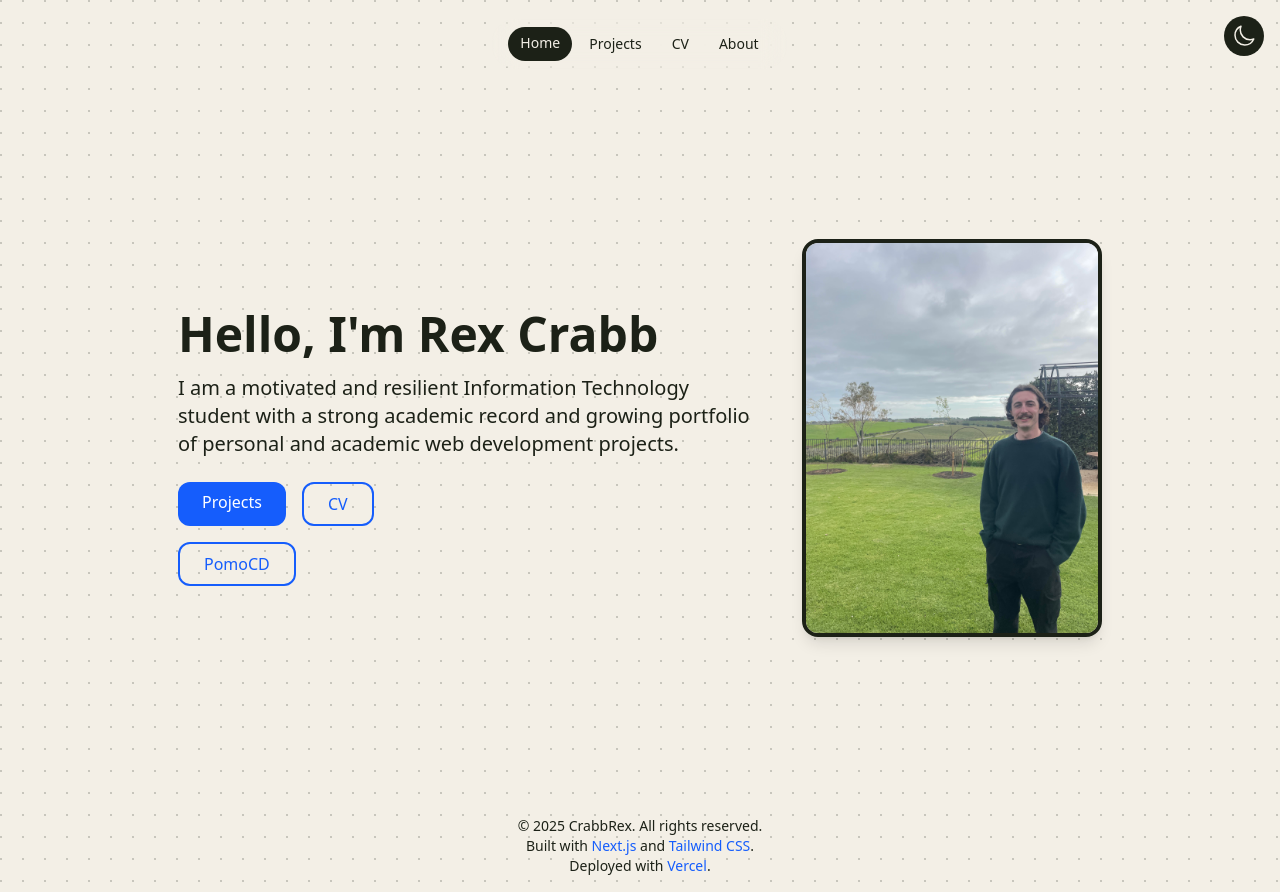
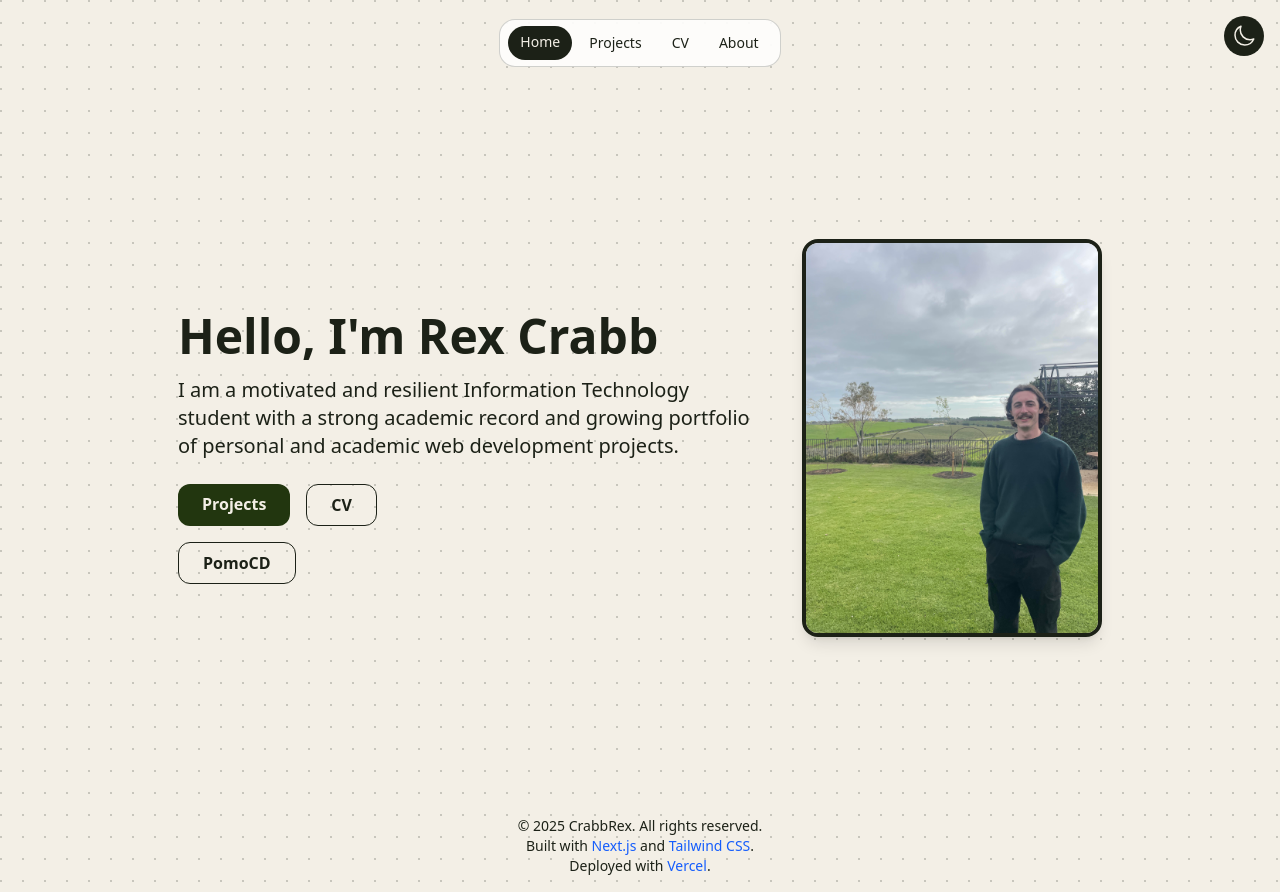
Before and after one commit to CrabbRex/my-cv-site, a Next.js app: page / in a window 1280 px wide. Built offline with nearby package versions, Linux system fonts and the light colour scheme.

Commit message:
Implement: Button and Nav style changes

```diff
--- a/src/app/components/ActiveNavButtons.tsx
+++ b/src/app/components/ActiveNavButtons.tsx
@@ -11,14 +11,14 @@ export default function ActiveNavButtons() {
       <div className="flex flex-wrap gap-4">
         <Link
           href="/projects"
-          className="bg-blue-600 text-white px-6 py-2 rounded-xl hover:bg-blue-700 transition"
+          className="bg-[var(--color-secondary)] text-[var(--color-background)] px-6 py-2 rounded-xl font-semibold hover:opacity-85 transition"
           onClick={() => setActiveTab("/projects")}
         >
           Projects
         </Link>
         <Link
           href="/cv"
-          className="border-2 border-blue-600 text-blue-600 px-6 py-2 rounded-xl hover:bg-blue-600 hover:text-white transition"
+          className="border-[1.5px] border-[var(--color-foreground)] px-6 py-2 rounded-xl font-semibold hover:bg-[var(--color-foreground)] hover:text-[var(--color-background)] transition"
           onClick={() => setActiveTab("/cv")}
         >
           CV
@@ -27,7 +27,7 @@ export default function ActiveNavButtons() {
       <Link
         href="https://pomocd.org"
         target="_blank"
-        className="border-2 border-blue-600 text-blue-600 px-6 py-2 rounded-xl hover:bg-blue-600 hover:text-white transition"
+        className="border-[1.5px] border-[var(--color-foreground)] px-6 py-2 rounded-xl font-semibold hover:bg-[var(--color-foreground)] hover:text-[var(--color-background)] transition"
       >
         PomoCD
       </Link>
--- a/src/app/components/navbar.tsx
+++ b/src/app/components/navbar.tsx
@@ -16,7 +16,7 @@ export default function Navbar() {
     const { activeTab, setActiveTab } = useActiveTab();
     return (
         <header className="fixed top-0 left-0 w-full z-50 flex justify-center">
-            <div className="flex space-x-1 rounded-3xl px-4 py-2 mt-4 backdrop-blur-md">
+            <div className="flex space-x-1 rounded-2xl border border-[var(--color-line)] bg-[var(--color-pad)] px-2 py-1.5 mt-4 backdrop-blur-md">
                 {navLinks.map((link) => (
                     <Link
                         key={link.href}
```
